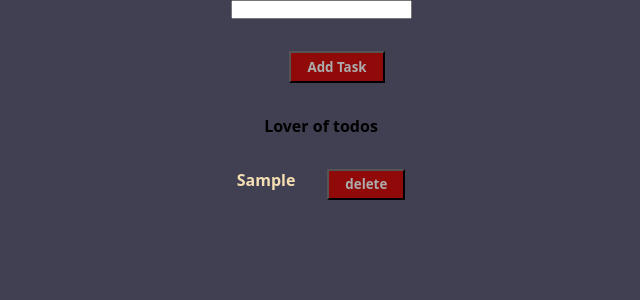
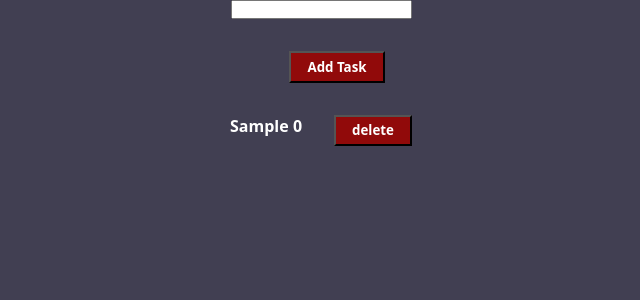
Before and after one commit to Joshibbotson/react-practice, a React (Create React App) app in the folder task-app/: page / in a window 1280 px wide. Both pictures are taken after typing "Sample" into the empty fields and a click on the button "Add Task". Shown: the top 300 px of the page, without its empty margins (319-959 px from the left). Built offline with nearby package versions, Linux system fonts and the light colour scheme.

Commit message:
Completed

```diff
--- a/task-app/src/App.css
+++ b/task-app/src/App.css
@@ -12,7 +12,7 @@ body {
 }
 
 li {
-    color: wheat;
+    color: white;
     list-style: none;
     display: flex;
 }
@@ -23,7 +23,7 @@ button {
     padding: 0.3rem 1rem;
     font-family: inherit;
     font-weight: inherit;
-    color: rgb(172, 172, 172);
+    color: white;
 }
 
 div:has(input) {
--- a/task-app/src/App.js
+++ b/task-app/src/App.js
@@ -1,13 +1,16 @@
 import "./App.css"
 import React, { useState } from "react"
-// import ReactDOM from "react-dom"
+import ReactDOM from "react-dom/client"
 import uniqid from "uniqid"
+import root from "./index"
+
 const App = () => {
     const [state, setState] = useState(() => {
         return {
             currentTask: {
                 text: "",
                 key: uniqid(),
+                no: 0,
             },
             taskArr: [],
         }
@@ -20,7 +23,6 @@ const App = () => {
             /*element*/ <div>
                 <input id="textInput" type="text"></input>
                 <button onClick={handleClick}>{props.searchName}</button>
-                <p>{props.someText}</p>
             </div>
         )
     }
@@ -29,7 +31,11 @@ const App = () => {
         const input = document.getElementById("textInput")
         setState(prevState => ({
             ...prevState,
-            currentTask: { text: input.value, key: uniqid() },
+            currentTask: {
+                text: input.value,
+                key: uniqid(),
+                no: prevState.taskArr.length,
+            },
         }))
 
         setState(prevState => ({
@@ -40,16 +46,19 @@ const App = () => {
 
     const handleDelete = targetKey => {
         setState(prevState => ({
-            ...prevState,
+            currentTask: {
+                text: "",
+                key: uniqid(),
+                no: state.taskArr.length,
+            },
             taskArr: prevState.taskArr.filter(item => item.key !== targetKey),
         }))
     }
-
     // CREATES TASK ELEMENT//
     const Task = props => {
         return (
             <li key={props.taskKey}>
-                {props.todos}{" "}
+                {props.todos} {props.no}
                 <button onClick={handleDelete.bind(null, props.id)}>
                     delete
                 </button>
@@ -63,10 +72,17 @@ const App = () => {
 
     return (
         <div>
-            <Input searchName="Add Task" someText="Lover of todos" />
+            <Input searchName="Add Task" />
 
             {state.taskArr.map(task => {
-                return <Task key={task.key} todos={task.text} id={task.key} />
+                return (
+                    <Task
+                        key={task.key}
+                        todos={task.text}
+                        id={task.key}
+                        no={task.no}
+                    />
+                )
             })}
         </div>
     )
--- a/task-app/src/index.js
+++ b/task-app/src/index.js
@@ -8,3 +8,5 @@ root.render(
         <App />
     </React.StrictMode>
 )
+
+export default root
```
